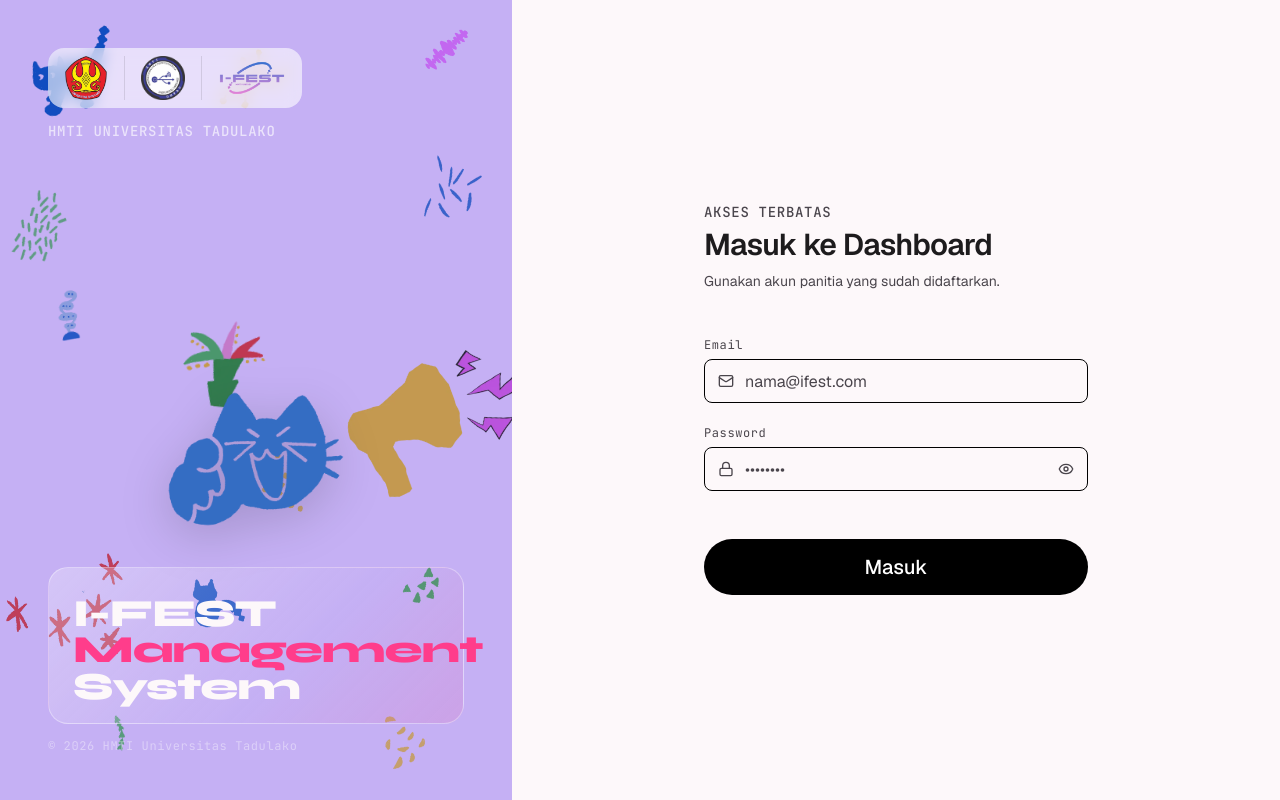
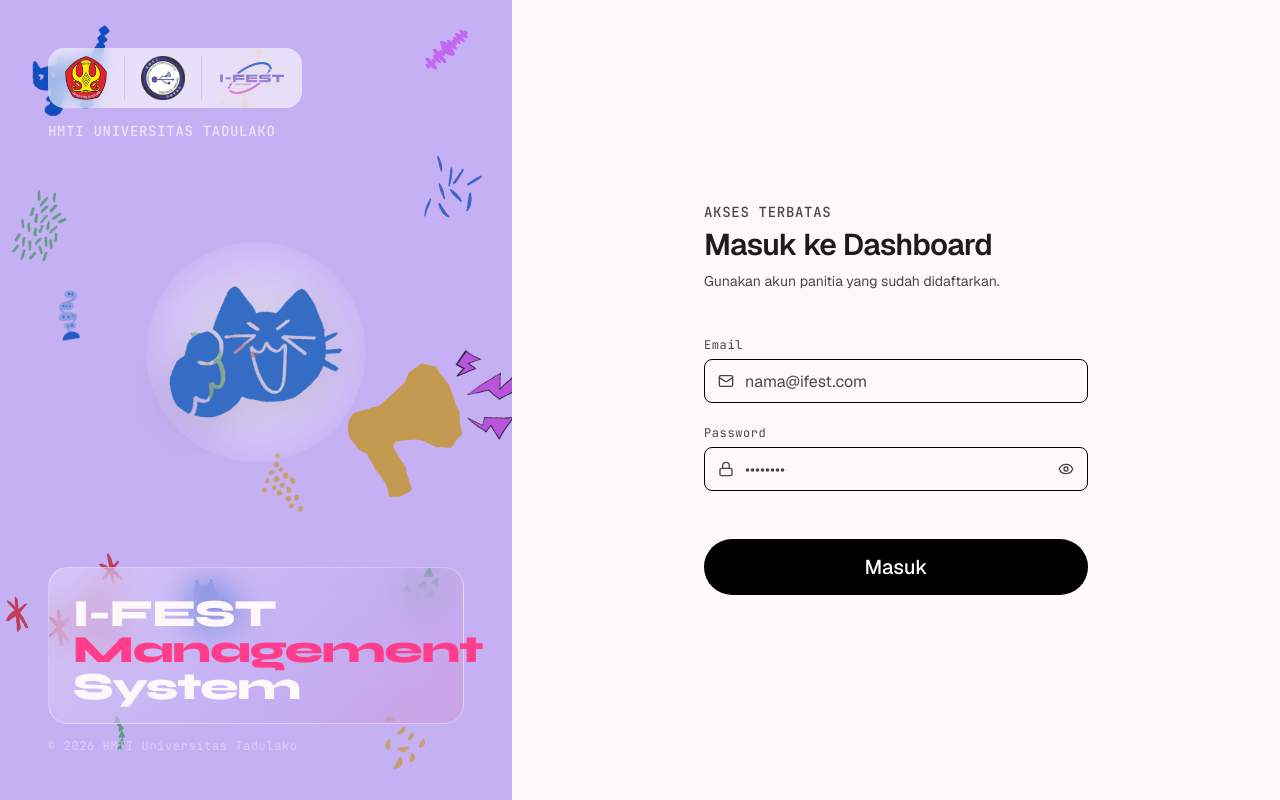
Before and after one commit to Dareean/ifest-management-system2, a Next.js app: page /login in a window 1280 px wide. Built offline with nearby package versions, Linux system fonts and the light colour scheme.

Commit message:
move maskot to middle section of brand panel — centered vertically

```diff
--- a/src/app/login/form.tsx
+++ b/src/app/login/form.tsx
@@ -133,26 +133,37 @@
           <p className="eyebrow" style={{ color: 'rgba(255,255,255,0.65)' }}>HMTI UNIVERSITAS TADULAKO</p>
         </div>
 
-        {/* ── BOTTOM: Heading + copyright ── */}
-        <div className="relative z-10 flex flex-col gap-xs">
-
-          {/* Mascot — centered, larger */}
-          <div className="flex justify-center">
+        {/* ── MASCOT: centered vertically ── */}
+        <div className="relative z-10 flex items-center justify-center py-lg">
+          <div
+            className="rounded-full"
+            style={{
+              width: 220,
+              maxWidth: '90%',
+              aspectRatio: '1 / 1',
+              background: 'radial-gradient(circle, rgba(255,255,255,0.5) 30%, rgba(255,255,255,0) 80%)',
+              display: 'flex',
+              alignItems: 'center',
+              justifyContent: 'center',
+            }}
+          >
             <img
               src="/assets/Maskot/18 1.png"
               alt="Maskot I-FEST"
               className="pointer-events-none select-none"
               style={{
                 width: 200,
-                maxWidth: '80%',
-                mixBlendMode: 'multiply',
+                maxWidth: '90%',
                 position: 'relative',
                 zIndex: 1,
-                filter: 'drop-shadow(0 12px 24px rgba(0,0,0,0.18))',
+                filter: 'drop-shadow(0 8px 20px rgba(0,0,0,0.15))',
               }}
             />
           </div>
+        </div>
 
+        {/* ── BOTTOM: Heading + copyright ── */}
+        <div className="relative z-10 flex flex-col gap-xs">
           {/* Glassmorphism card behind the heading */}
           <div
             style={{
```
